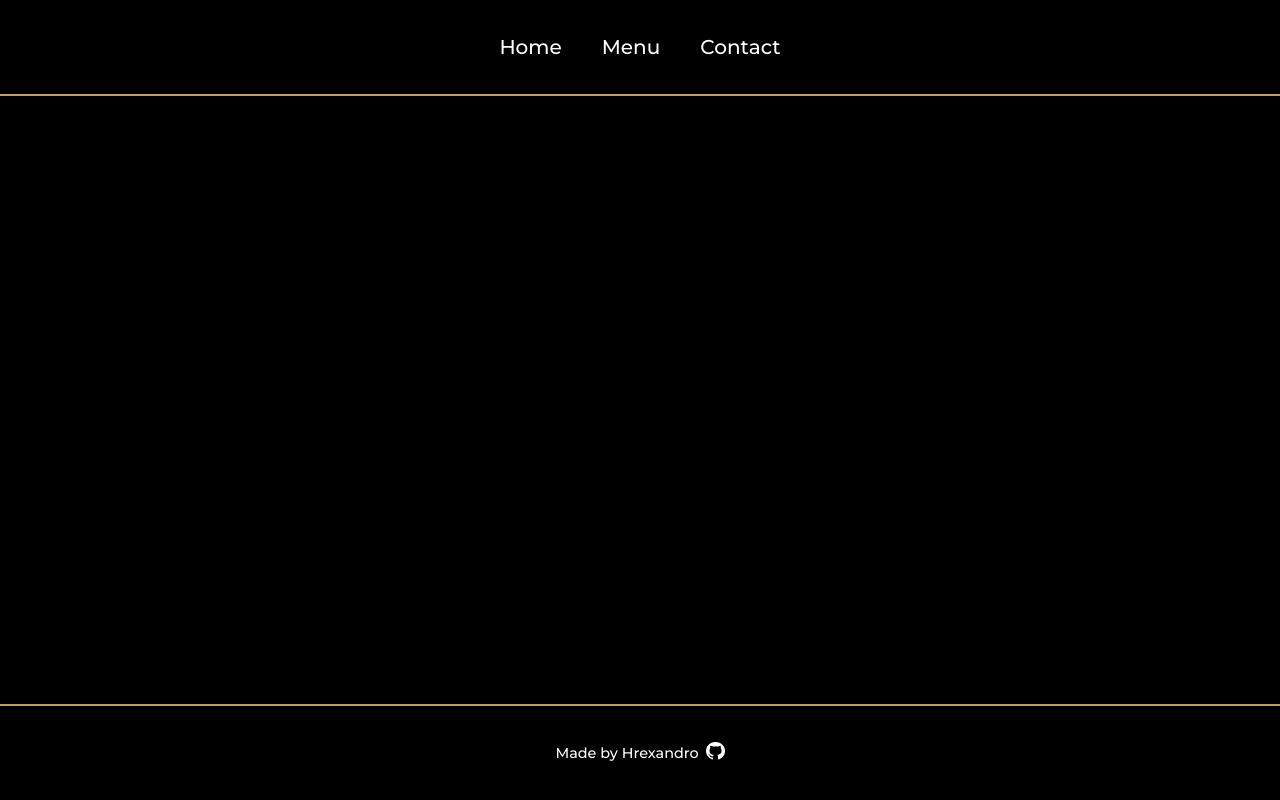
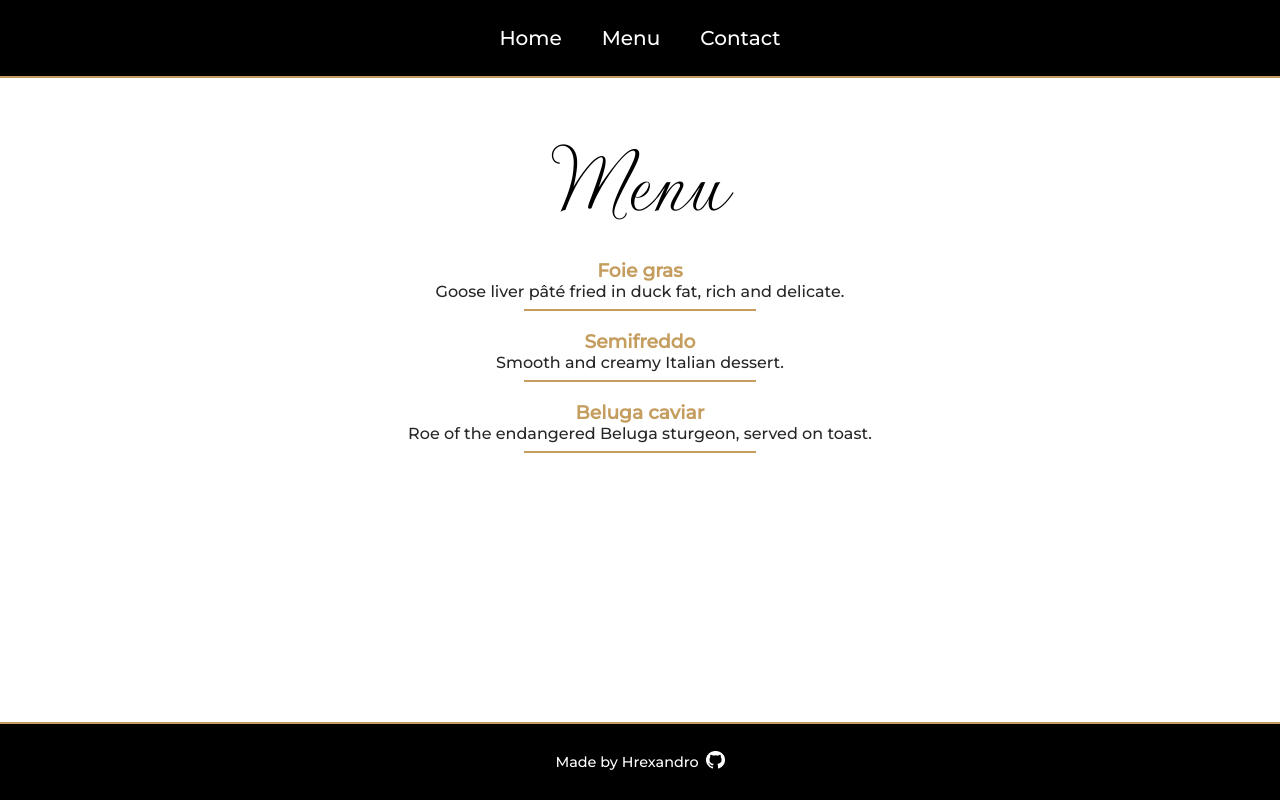
Before and after one commit to Hrexandro/restaurant-page, a website built with webpack: page dist/index.html in a window 1280 px wide. Both pictures are taken after a click on the link "Menu". Built offline with nearby package versions, Linux system fonts and the light colour scheme.

Commit message:
finis menu

```diff
--- a/src/home.js
+++ b/src/home.js
@@ -9,8 +9,8 @@ const loadHomepage = () => {
     let title = document.createElement('p');
     document.getElementById('main').prepend(title);
     title.textContent = "Symphonie";
-    title.setAttribute('class', 'cursive');
-
+    title.classList.add('cursive');
+    title.classList.add('title');
     console.log('home finish');
 }
 
--- a/src/index.js
+++ b/src/index.js
@@ -77,6 +77,9 @@ function addPageSwitch (elementId, action){
         else {
             main.style.cssText = "display: flex; justify-content: center;"
         }
+        if (elementId==="Menu-link"){
+            main.style.backgroundColor = "white";
+        }
 
         clearPage();
         action();
--- a/src/menu.js
+++ b/src/menu.js
@@ -1,20 +1,34 @@
 import {main} from './index.js'
 
 const loadMenuPage = () => {
+    let dishDiv = document.createElement('div');
+    dishDiv.setAttribute('id','dish-div')
+    main.appendChild(dishDiv);
 
-    function generateDishEntry(){
-        let dishDiv = document.createElement('div');
+    let menuTitle = document.createElement('h1')
+    dishDiv.appendChild(menuTitle);
+    menuTitle.textContent = 'Menu'
+
+    menuTitle.setAttribute('class', 'cursive');
+
+    function generateDishEntry(name,description){
         let dishName = document.createElement('h3');
 
-        main.appendChild(dishDiv);
+
         dishDiv.appendChild(dishName);
-        dishName.textContent = "Foie Grass"
+        dishName.textContent = name
 
+        let dishDescription = document.createElement('p')
+        dishDiv.appendChild(dishDescription);
+        dishDescription.innerText = description
 
+        let menuhr = document.createElement('hr')
+        dishDiv.appendChild(menuhr);
     }
 
-    generateDishEntry()
-
+    generateDishEntry('Foie gras','Goose liver pâté fried in duck fat, rich and delicate.')
+    generateDishEntry('Semifreddo','Smooth and creamy Italian dessert.')
+    generateDishEntry('Beluga caviar','Roe of the endangered Beluga sturgeon, served on toast.')
 
 }
 
--- a/src/style.css
+++ b/src/style.css
@@ -33,9 +33,17 @@ body{
     background-color:black;
 }
 
+
+
 .cursive{
     font-family: 'Gwendolyn';
     font-size:6em;
+}
+
+.title{
+    margin-top: 2em;
+    color:white;
+
 }
 
 .subtitle{
@@ -94,10 +102,24 @@ footer{
     justify-content: center;
 }
 
+footer p{
+    color: white;
+}
+
 #map{
     margin-top:1em;
 }
 
+#dish-div{
+    margin-top:3em;
+    display: flex;
+    flex-direction: column;
+    align-items: center;
+}
+
+#dish-div p{
+    color:#262626;
+}
 
 header a {
     text-decoration: none;
@@ -121,13 +143,39 @@ header a:hover {
     transform: translateY(6px);
 }
 
+main::-webkit-scrollbar-thumb {
+    background-color: #c59d5f;
+    outline: 1px solid white;
+}
+
+main::-webkit-scrollbar {
+    width: 1em;
+    background-color: white;
+    outline: 1px solid white;
+  }
+
+main{
+    height: 100%;
+    overflow-y: auto;
+}
+
 p{
     color:white;
 
 }
+hr{
+    border: 1px solid #c59d5f;
+    width:50%;
+    margin-top:0.5em;
+}
+
+h2{
+
+}
 
 h3{
-
+    margin-top:1em;
+    color:#c59d5f;
 }
 
 
```
Also changed, not shown: dist/main.js.
